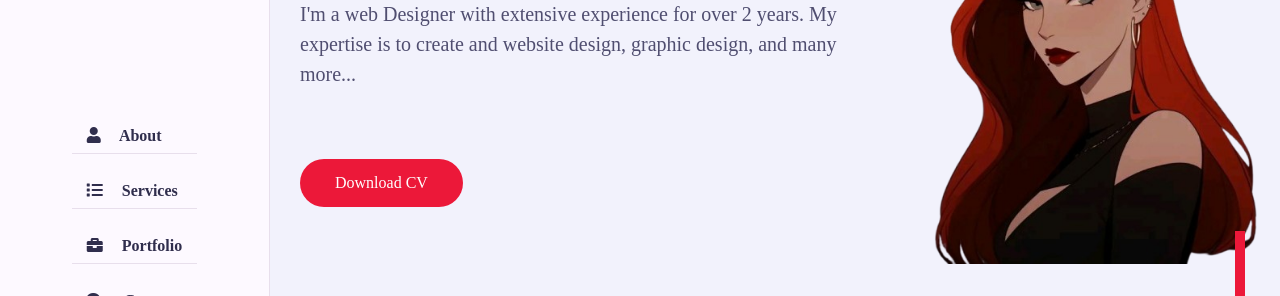
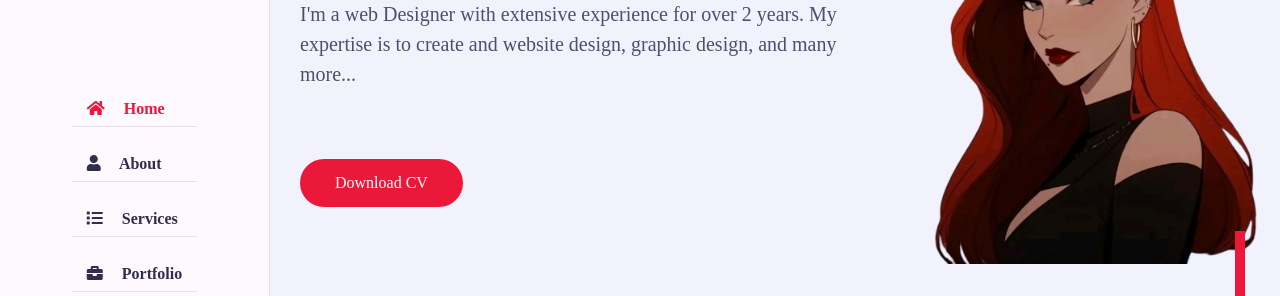
Before and after one commit to CICAKOWI/cica_portfolio, a plain HTML site: page index.html in a window 1280 px wide. Shown: the part 196-492 px from the top of the page. Drawn offline with nearby package versions, Linux system fonts and the light colour scheme; a web font is replaced by a local one.

Commit message:
Update index.html

```diff
--- a/index.html
+++ b/index.html
@@ -104,6 +104,7 @@
         <span></span>
       </div>
       <ul class="nav">
+        <li><a href="index.html" class="active"><i class="fa fa-home"></i> Home</a></li>
         <li><a href="about.html"><i class="fa fa-user"></i> About</a></li>
         <li><a href="service.html"><i class="fa fa-list"></i> Services</a></li>
         <li><a href="portofolio.html"><i class="fa fa-briefcase"></i> Portfolio</a></li>
```
